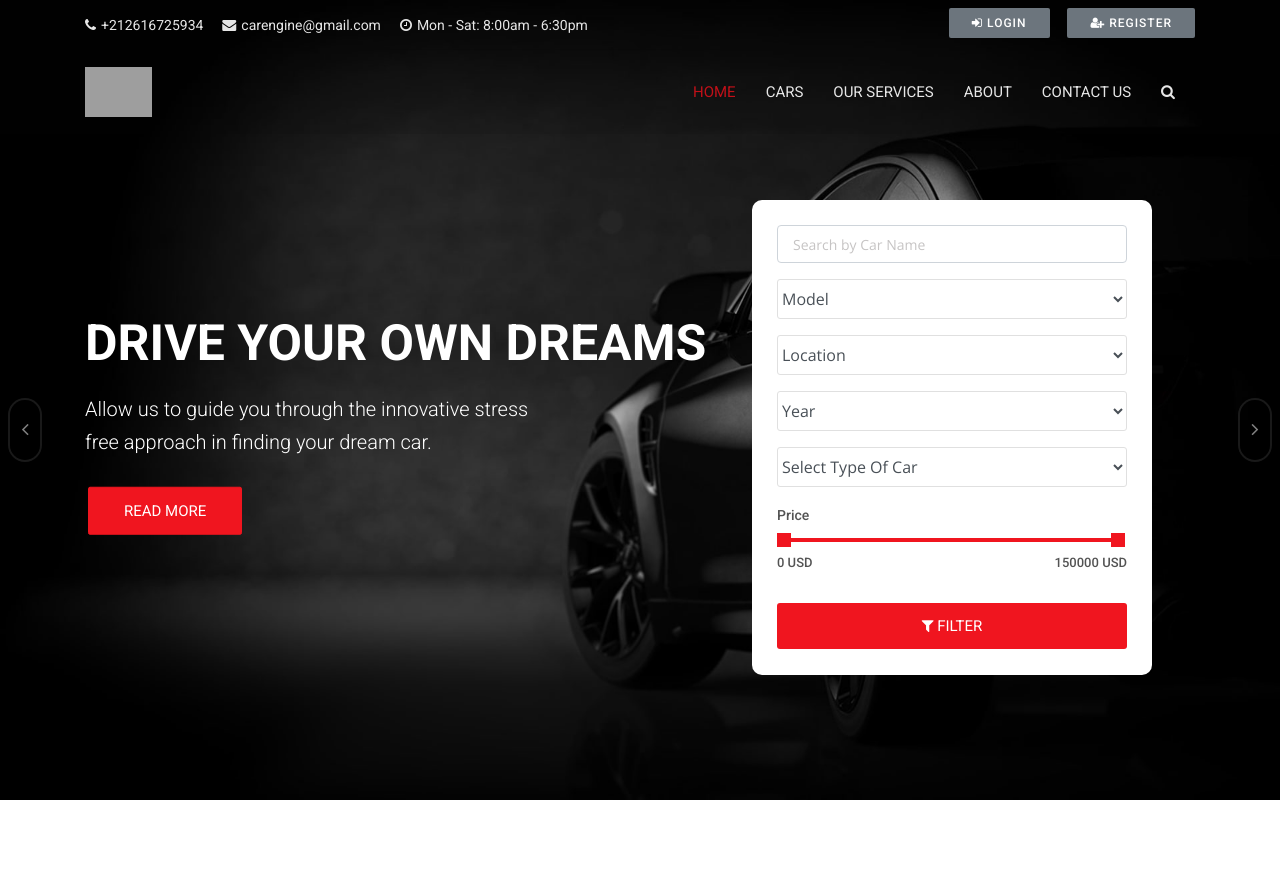
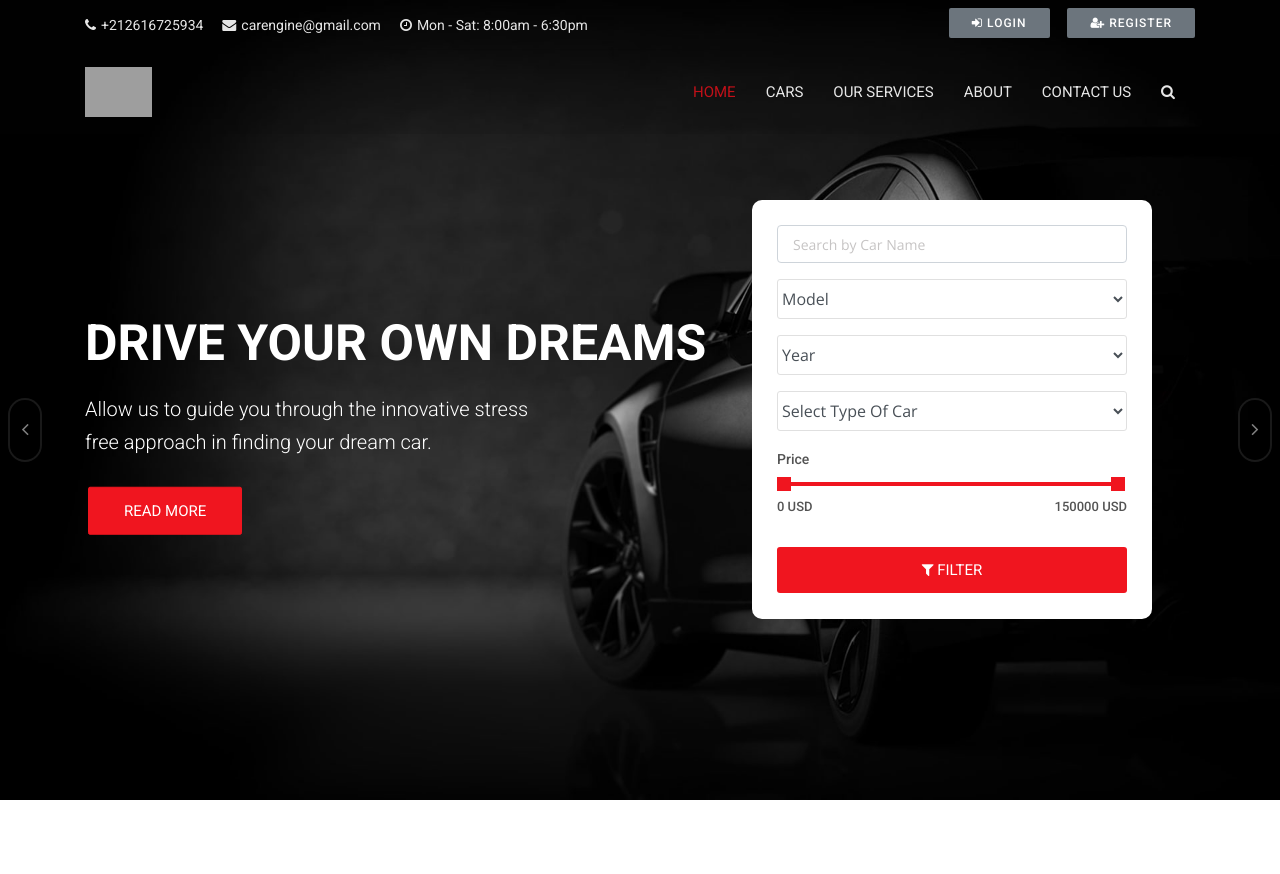
Before and after one commit to defaltcyber/Car-Dealership-Project, a Django app: page / in a window 1280 px wide. Shown: the top 874 px of the page. Run offline with Django 3.2, Linux system fonts and the light colour scheme; data that the repository does not hold is empty; parts of the project's set-up code (start-up, migrations or seed data) failed here and were passed over; some libraries are stand-ins or nearby versions; grey boxes are pictures that could not be loaded.

Commit message:
Update home.html

```diff
--- a/CarDealerWeb-Django/templates/pages/home.html
+++ b/CarDealerWeb-Django/templates/pages/home.html
@@ -53,14 +53,7 @@
                         {% endfor %}
                     </select>
                 </div>
-                <div class="form-group">
-                    <select class="form-control search-fields" name="city">
-                        <option selected="true" disabled="disabled">Location</option>
-                        {% for city in city_search %}
-                          <option value="{{city}}">{{city}}</option>
-                        {% endfor %}
-                    </select>
-                </div>
+
                 <div class="form-group">
                     <select class="form-control search-fields" name="year">
                         <option selected="true" disabled="disabled">Year</option>
```
